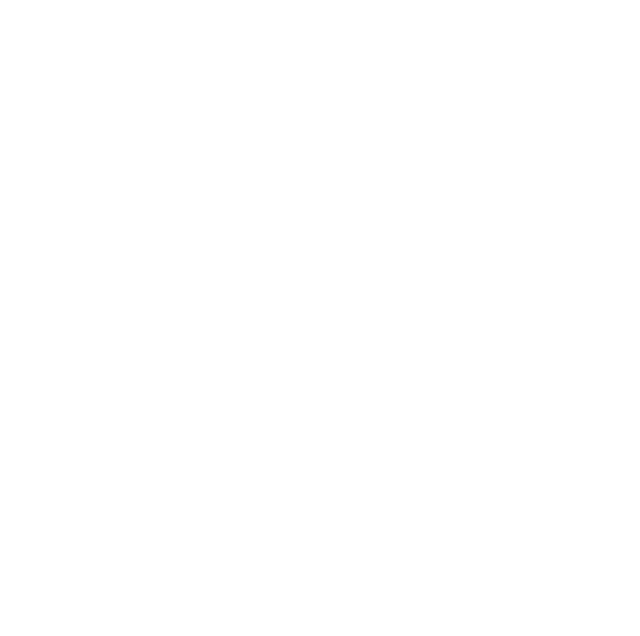
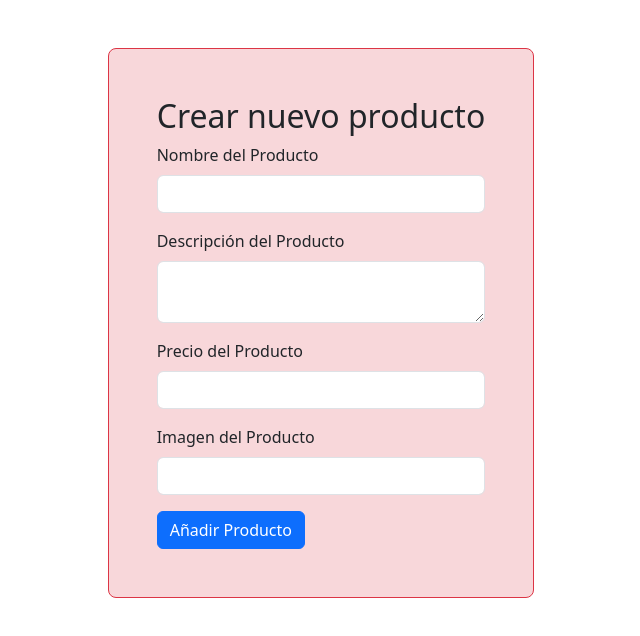
Before and after one commit to Yeinner19/noname, a plain HTML site: page frontend/views/crear.html in a window 1280 px wide. Shown: the whole page, without its empty margins (319-959 px from the left). Drawn offline with nearby package versions, Linux system fonts and the light colour scheme.

Commit message:
Modificación de la ruta del app.js en pagina-principal, Cambio de dirección del app.js y creación de vista 'crear'

```diff
--- /dev/null
+++ b/frontend/css/crear.css
@@ -0,0 +1,3 @@
+.row{
+    background-color: #f2f2f2;
+}
--- a/frontend/views/crear.html
+++ b/frontend/views/crear.html
@@ -0,0 +1,39 @@
+<!DOCTYPE html>
+<html lang="en">
+
+<head>
+    <meta charset="UTF-8">
+    <meta name="viewport" content="width=device-width, initial-scale=1.0">
+    <link rel="stylesheet" href="../css/crear.css">
+    <link rel="stylesheet" href="https://cdn.jsdelivr.net/npm/bootstrap@5.3.7/dist/css/bootstrap.min.css"
+        rel="stylesheet">
+    <title>Crear Producto</title>
+</head>
+
+<body>
+    <div class="container col-10 col-lg-4 border border-danger p-5 rounded-3 bg-danger-subtle mt-5">
+        <h2 class="text-center">Crear nuevo producto</h2>
+        <form>
+            <div class="mb-3">
+                <label for="" class="form-label">Nombre del Producto</label>
+                <input type="text" class="form-control" id="nombre">
+            </div>
+            <div class="mb-3">
+                <label for="" class="form-label">Descripción del Producto</label>
+                <textarea type="text" class="form-control" id="descripcion"> </textarea>
+            </div>
+            <div class="mb-3">
+                <label for="" class="form-label">Precio del Producto</label>
+                <input type="text" class="form-control" id="descripcion">
+            </div>
+            <div class="mb-3">
+                <label for="" class="form-label">Imagen del Producto</label>
+                <input type="text" class="form-control" id="imagen">
+            </div>
+
+            <button type="submit" class="btn btn-primary">Añadir Producto</button>
+        </form>
+    </div>
+</body>
+
+</html>
```
Also changed, not shown: backend/app.js (deleted, +0 -29 lines), frontend/js/app.js (+29 -0 lines), frontend/views/pagina-principal.html (+1 -1 lines).
